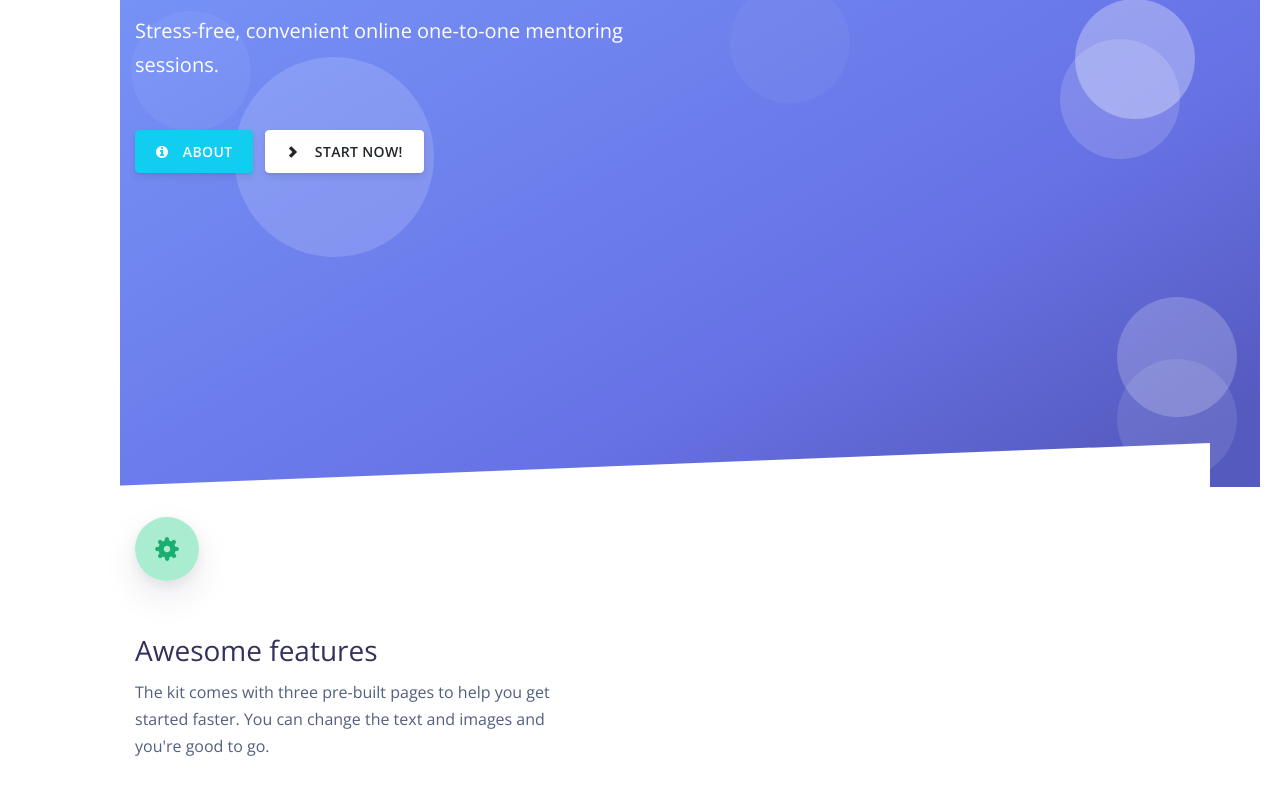
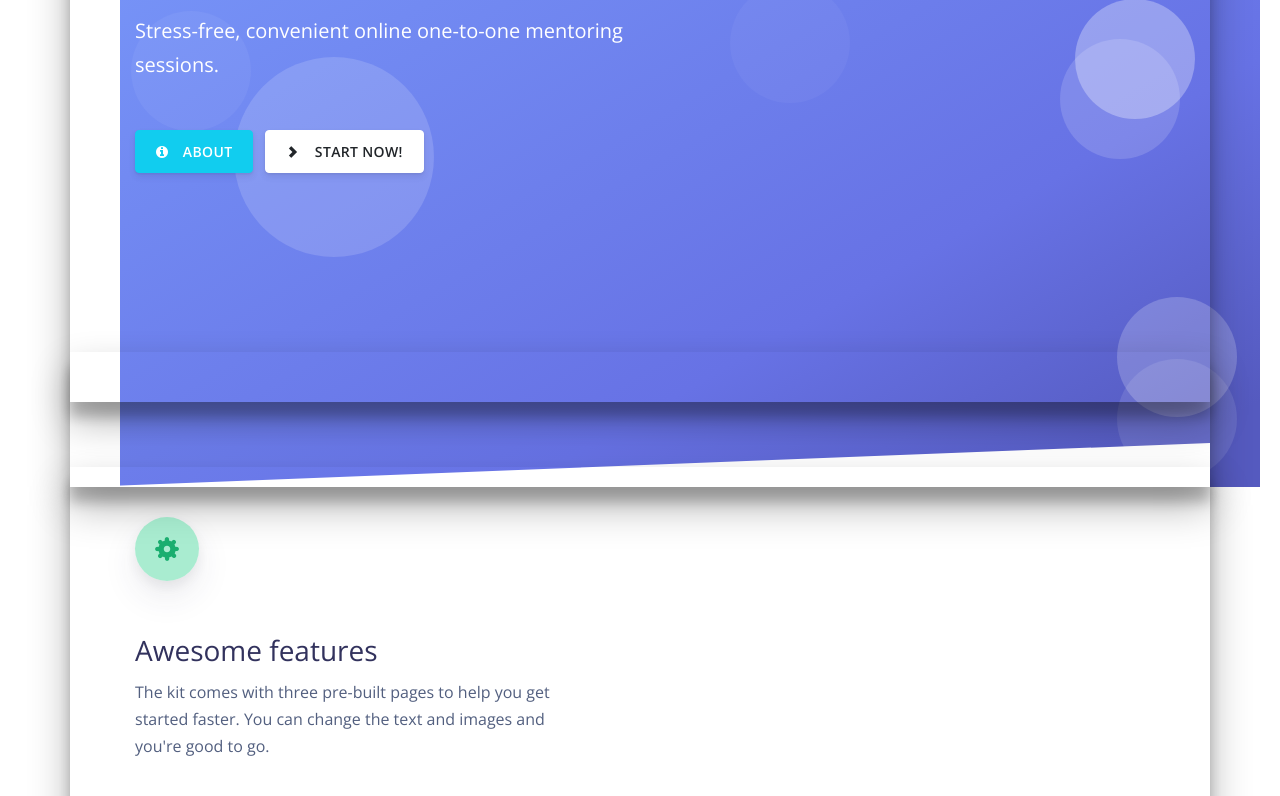
Before and after one commit to chingu-voyages/v9-bears-team-23, a React app: page / in a window 1280 px wide. Shown: the part 432-1228 px from the top of the page. Built offline with nearby package versions, Linux system fonts and the light colour scheme.

Commit message:
add styling

```diff
--- a/src/components/Profile/style.scss
+++ b/src/components/Profile/style.scss
@@ -5,7 +5,7 @@
   flex-direction: row;
   margin: 65px auto;
   padding: 50px;
-  // box-shadow: 0 19px 38px rgba(0,0,0,0.30), 0 15px 12px rgba(0,0,0,0.22);
+  box-shadow: 0 19px 38px rgba(0,0,0,0.30), 0 15px 12px rgba(0,0,0,0.22);
 
   .profile-info{
     display: flex;
```
